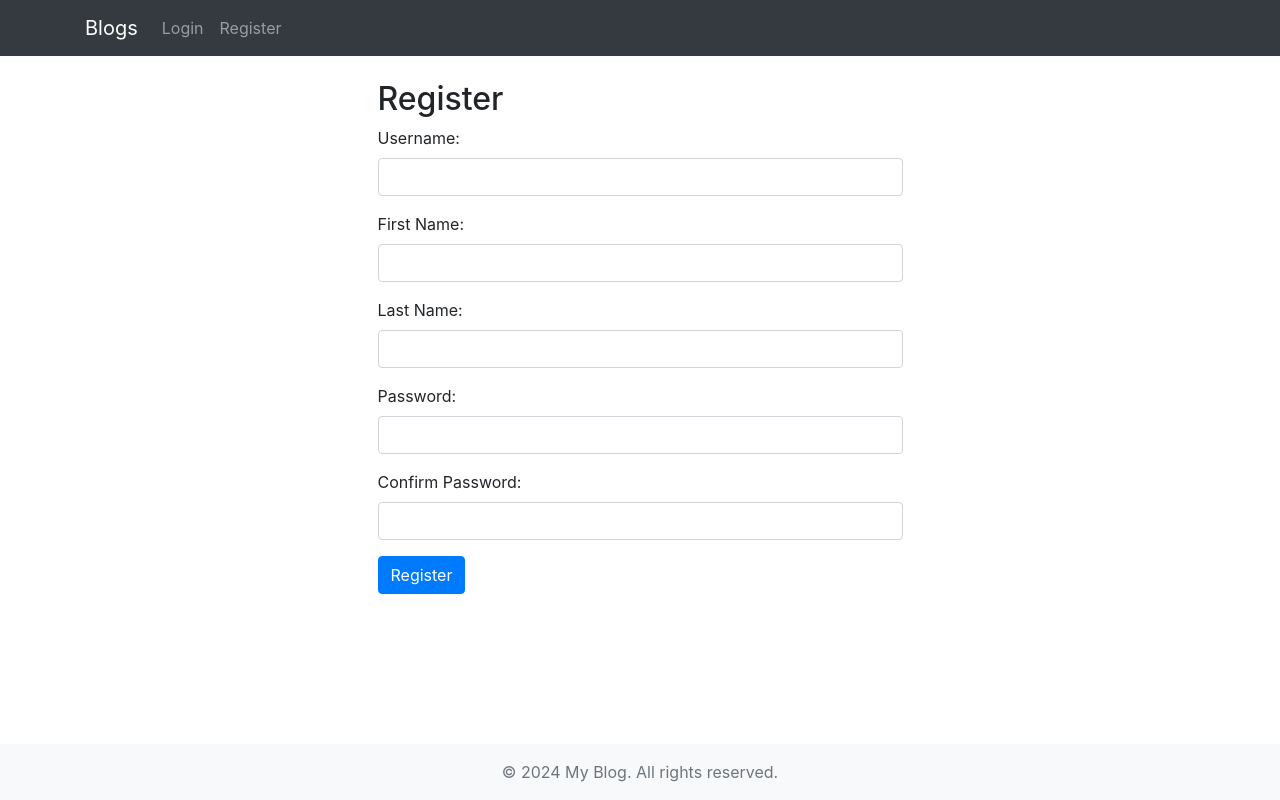
After one commit to Snoolf2002/myBlog, a Django app: template blog/templates/registration/register.html in a window 1280 px wide. The commit adds this page. Run offline with Django 3.2, Linux system fonts and the light colour scheme; the template is opened without the code that fills it: values that come from a table or form of the project are taken from there, others are empty; some libraries are stand-ins or nearby versions.

Commit message:
completed register, login templates

```diff
--- a/blog/templates/base.html
+++ b/blog/templates/base.html
@@ -20,24 +20,47 @@
         .content {
             flex: 1; /* Take remaining space */
         }
+        /* styles.css or your main CSS file */
+        .errorlist {
+            color: red;  /* Set text color to red */
+            margin-top: 0.5rem;  /* Add some space above the error message */
+        }
     </style>
 </head>
 <body>
     <div class="wrapper">
         <nav class="navbar navbar-expand-lg navbar-dark bg-dark">
             <div class="container">
-                <a class="navbar-brand" href="{% url 'blog-list' %}">My Blogs</a>
+                <a class="navbar-brand" href="{% url 'blog-list' %}">Blogs</a>
                 <button class="navbar-toggler" type="button" data-bs-toggle="collapse" data-bs-target="#navbarNav" aria-controls="navbarNav" aria-expanded="false" aria-label="Toggle navigation">
                     <span class="navbar-toggler-icon"></span>
                 </button>
                 <div class="collapse navbar-collapse" id="navbarNav">
-                    <ul class="navbar-nav ms-auto">
+                    <ul class="navbar-nav me-auto"> <!-- Align "My Blogs" to the left -->
+                        {% if user.is_authenticated %}
                         <li class="nav-item">
-                            <a class="nav-link" href="{% url 'blog-list' %}">Home</a>
+                            <a class="nav-link" href="{% url 'user-blog-list' %}">My Blogs</a>
                         </li>
                         <li class="nav-item">
                             <a class="nav-link" href="{% url 'blog-create' %}">Create Blog</a>
                         </li>
+                        <li class="nav-item">
+                            <form action="{% url 'logout' %}" method="post" style="display: inline;">
+                                {% csrf_token %}
+                                <button type="submit" class="btn btn-link nav-link">Logout</button>
+                            </form>
+                        </li>
+                        {% endif %}
+                    </ul>
+                    <ul class="navbar-nav"> <!-- Align "Login" and "Register" to the right -->
+                        {% if not user.is_authenticated %}
+                        <li class="nav-item">
+                            <a class="nav-link" href="{% url 'login' %}">Login</a>
+                        </li>
+                        <li class="nav-item">
+                            <a class="nav-link" href="{% url 'register' %}">Register</a>
+                        </li>
+                        {% endif %}
                     </ul>
                 </div>
             </div>
--- a/blog/templates/blog_form.html
+++ b/blog/templates/blog_form.html
@@ -1,4 +1,6 @@
 {% extends 'base.html' %}
+
+{% block title %}Form{% endblock %}
 
 {% block content %}
 <div class="container mt-5">
--- /dev/null
+++ b/blog/templates/registration/register.html
@@ -0,0 +1,76 @@
+{% extends 'base.html' %}
+
+{% block title %}Register{% endblock %}
+
+{% block content %}
+<div class="container w-50 mx-auto">
+    <h2 class="mt-4">Register</h2>
+
+    <form method="post" action="{% url 'register' %}" id="register-form">
+        {% csrf_token %}
+
+        <div class="form-group">
+            <label for="username">Username:</label>
+            <input type="text" class="form-control" id="username" name="username" required value="{{ form.username.value | default:'' }}">
+            {% if form.username.errors %}
+                <ul class="errorlist">
+                    {% for error in form.username.errors %}
+                        <li>{{ error }}</li>
+                    {% endfor %}
+                </ul>
+            {% endif %}
+        </div>
+
+        <div class="form-group">
+            <label for="first_name">First Name:</label>
+            <input type="text" class="form-control" id="first_name" name="first_name" required value="{{ form.first_name.value | default:'' }}">
+            {% if form.first_name.errors %}
+                <ul class="errorlist">
+                    {% for error in form.first_name.errors %}
+                        <li>{{ error }}</li>
+                    {% endfor %}
+                </ul>
+            {% endif %}
+        </div>
+
+        <div class="form-group">
+            <label for="last_name">Last Name:</label>
+            <input type="text" class="form-control" id="last_name" name="last_name" required value="{{ form.last_name.value | default:'' }}">
+            {% if form.last_name.errors %}
+                <ul class="errorlist">
+                    {% for error in form.last_name.errors %}
+                        <li>{{ error }}</li>
+                    {% endfor %}
+                </ul>
+            {% endif %}
+        </div>
+
+        <div class="form-group">
+            <label for="password">Password:</label>
+            <input type="password" class="form-control" id="password" name="password" required>
+            {% if form.password.errors %}
+                <ul class="errorlist">
+                    {% for error in form.password.errors %}
+                        <li>{{ error }}</li>
+                    {% endfor %}
+                </ul>
+            {% endif %}
+        </div>
+
+        <div class="form-group">
+            <label for="password_confirm">Confirm Password:</label>
+            <input type="password" class="form-control" id="password_confirm" name="password_confirm" required>
+            {% if form.password_confirm.errors %}
+                <ul class="errorlist">
+                    {% for error in form.password_confirm.errors %}
+                        <li>{{ error }}</li>
+                    {% endfor %}
+                </ul>
+            {% endif %}
+        </div>
+
+        <button type="submit" class="btn btn-primary">Register</button>
+    </form>
+    <div id="register-response" class="mt-3"></div>
+</div>
+{% endblock %}
```
Also changed, not shown: blog/templates/blog_detail.html (+8 -7 lines), blog/templates/blog_list.html (added, +70 -0 lines), blog/templates/index.html (deleted, +0 -69 lines), blog/templates/registration/login.html (added, +22 -0 lines), blog/templates/user_blog_list.html (added, +46 -0 lines).
